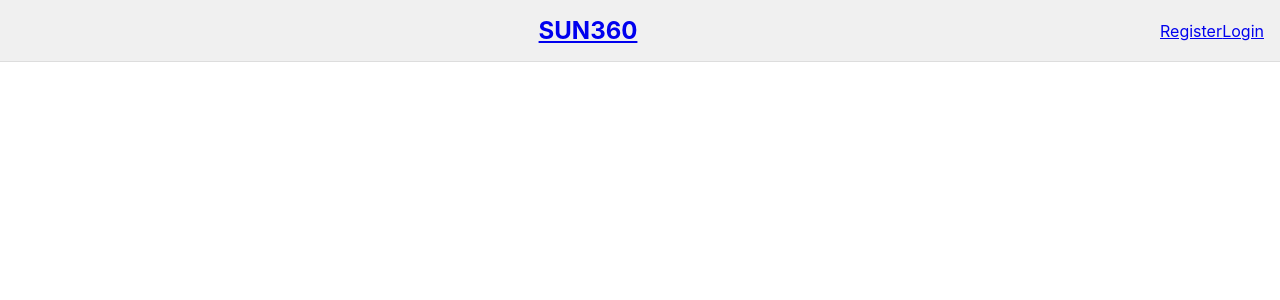
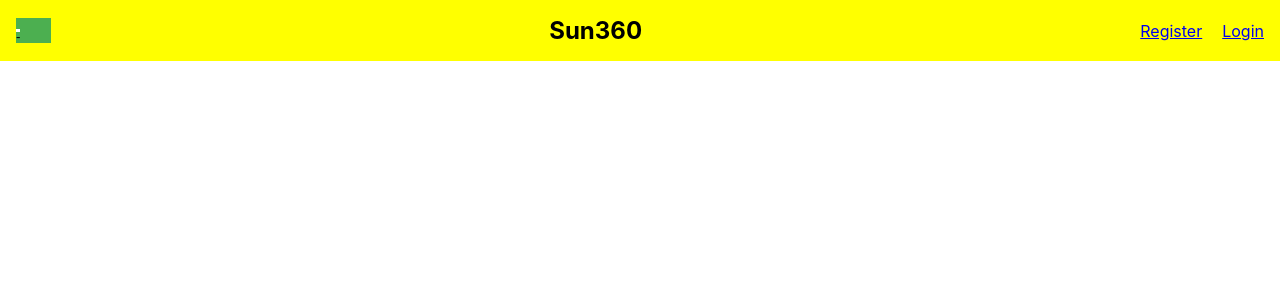
Before and after one commit to RPasquale/sun360, a React (Create React App) app in the folder frontend/: page / in a window 1280 px wide. Shown: the top 300 px of the page. Built offline with nearby package versions, Linux system fonts and the light colour scheme.

Commit message:
fixing navbar

```diff
--- a/frontend/src/components/Navbar.css
+++ b/frontend/src/components/Navbar.css
@@ -1,23 +1,81 @@
 /* navbar.css */
 .navbar {
-    display: flex; /* Allow for proper layout */
-    justify-content: space-between; /* Distribute elements */
-    align-items: center; /* Vertical alignment */
-    padding: 1rem; /* Add some padding */
-    background-color: #f0f0f0; /* Example background color */
-    border-bottom: 1px solid #ddd; /* Optional border */
+    display: flex;
+    justify-content: space-between;
+    align-items: center;
+    padding: 1rem;
+    background-color: yellow;
+  }
+
+  .navbar-left, .navbar-center, .navbar-right {
+    display: flex;
+    justify-content: center;
+    align-items: center;
+  }
+  .navbar-left {
+    display: flex; /* Allow for better spacing control */
+    align-items: center; /* Vertically center content */
+  }
+
+  .brand-logo {
+    font-size: 1.5rem;
+    font-weight: bold;
+    text-decoration: none; /* Remove underline from links */
+    color: black; /* Set text color for the logo */
+  }
+
+  .dropdown-btn {
+    background: none;
+    border: none;
+    cursor: pointer;
+    padding: 0;
+    display: flex;
+    flex-direction: column;
+    justify-content: space-around;
+    height: 25px; /* Adjust as needed */
+    width: 35px; /* Adjust as needed */
+    background-color: #4CAF50; /* Green background for visibility */
 }
 
-.navbar-center {
-    flex: 1; /* Make center element take up available space */
-    text-align: center;
+  .dropdown-btn:focus {
+    outline: none;
+  }
+
+  .dropdown-btn div {
+    height: 3px; /* Thickness of the bar */
+    background-color: #fff; /* Bar color */
+    margin: 3px 0; /* Spacing between bars */
+    transition: 0.3s;
 }
 
-.brand-logo {
-    font-size: 1.5rem;
-    font-weight: bold;
+  @media screen and (max-width: 768px){
+  .dropdown-content {
+    display: none; /* Remove this line to let React manage the display */
+    position: absolute;
+    background-color: #f9f9f9;
+    min-width: 120px;
+    max-width: 250px;
+    box-shadow: 0px 8px 16px 0px rgba(0,0,0,0.2);
+    z-index: 1;
+    flex-wrap: wrap;
+    font-size: 14px; /* Adjust as needed */
+    padding: 8px 12px;
+    transform: translateY(0); /* Initial transform, no offset */
+}
+}
+  .dropdown-content a {
+    color: black;
+    padding: 12px 16px;
+    text-decoration: none;
+    display: block;
 }
 
-.navbar-right {
-  /* Add any specific styling for the right side of the navbar */
+  .dropdown-btn:hover .dropdown-content {
+    display: block;
+  }
+  .dropdown-content a:hover {
+    background-color: #f1f1f1;
+  }
+  .dropdown-content.open {
+    display: block;
 }
--- a/frontend/src/components/Navbar.js
+++ b/frontend/src/components/Navbar.js
@@ -1,29 +1,59 @@
-
 // Navbar.js
-import React, { useContext } from 'react';
+import React, { useState, useContext, useEffect } from 'react';
 import { Link } from 'react-router-dom'; // Assuming you're using React Router
 import UserContext from './UserContext';
 import './Navbar.css';
 
 function Navbar() {
+  const [showDropdown, setShowDropdown] = useState(false);
+  const [isDropdownOpen, setIsDropdownOpen] = useState(false);
+
   const { isLoggedIn, setIsLoggedIn } = useContext(UserContext);
 
   const handleLogout = () => {
-    // Logout logic, update context
-    setIsLoggedIn(false);
+    setIsLoggedIn(false); // Update context to reflect user has logged out
   };
 
+  const toggleDropdown = () => {
+    setShowDropdown(!showDropdown);
+  };
+
+  // When the showDropdown state changes, you may use useEffect to perform DOM updates.
+  useEffect(() => {
+    const dropdownContent = document.querySelector('.dropdown-content');
+    if (dropdownContent) {
+      dropdownContent.style.display = showDropdown ? 'block' : 'none';
+    }
+  }, [showDropdown]); // Only re-run the effect if showDropdown changes
   return (
-    <nav className="navbar">  {/* Apply 'navbar' class here */}
+    <nav className="navbar">
+      <div className="navbar-left">
+        <button onClick={toggleDropdown} className="dropdown-btn">
+          <div>-</div>
+        </button>
+        {isDropdownOpen && (
+          <div className={`dropdown-content ${isDropdownOpen ? 'open' : ''}`}>
+          </div>
+        )}
+        {showDropdown && (
+          <div className="dropdown-content">
+            <Link to="/uv-impact">UV Impact</Link>
+            <Link to="/reminders">Reminders</Link>
+          </div>
+        )}
+      </div>
       <div className="navbar-center">
-            <Link to="/" className="brand-logo">SUN360</Link>
+        <Link to="/" className="brand-logo">Sun360</Link>
       </div>
       <div className="navbar-right">
         {isLoggedIn ? (
+          <>
+            <span style={{ marginRight: '20px' }}><Link to="/register">Register</Link></span>
             <button onClick={handleLogout}>Logout</button>
+          </>
         ) : (
           <>
-                    <Link to="/register">Register</Link>
+            <span style={{ marginRight: '20px' }}><Link to="/register">Register</Link></span>
             <Link to="/login">Login</Link>
           </>
         )}
```
Also changed, not shown: 2 other files (tests, documents, lock files or other folders). Lines whose indentation alone changed are shown as unchanged.
